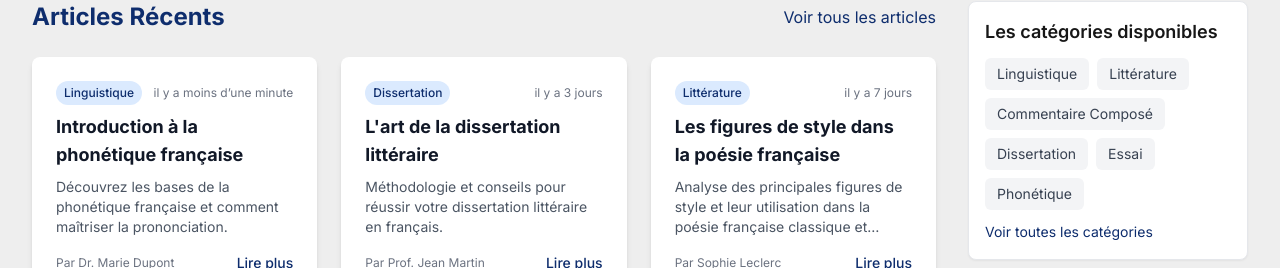
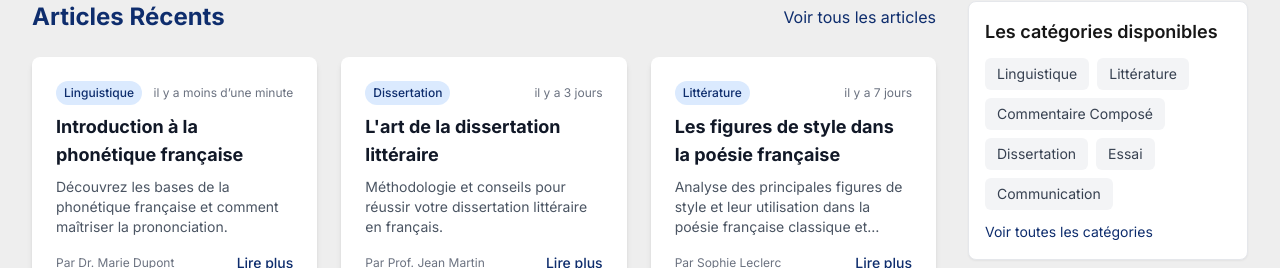
Before and after one commit to SouhaiBusiness/frstudies, a Next.js app: page / in a window 1280 px wide. Shown: the part 725-993 px from the top of the page. Built offline with nearby package versions, Linux system fonts and the light colour scheme; no server answers; the database is empty.

Commit message:
style updates...

```diff
--- a/app/about/page.tsx
+++ b/app/about/page.tsx
@@ -35,7 +35,7 @@ export default function AboutPage() {
 
             {/* Feature 1 */}
             <div className='flex items-start gap-6'>
-              <div className='bg-blue-600 rounded-full p-3 shrink-0'>
+              <div className='animation-scale bg-blue-600 rounded-full p-3 shrink-0'>
                 <svg
                   xmlns='http://www.w3.org/2000/svg'
                   width='24'
@@ -59,14 +59,14 @@ export default function AboutPage() {
                 <h3 className='text-xl font-bold mb-2'>Cours</h3>
                 <p className='text-gray-300'>
                   Cours conçus d'une manière accessible et rapides par semestre
-                  et par modules
+                  et par modules.
                 </p>
               </div>
             </div>
 
             {/* Feature 2 */}
             <div className='flex items-start gap-6'>
-              <div className='bg-blue-600 rounded-full p-3 shrink-0'>
+              <div className='animation-scale bg-blue-600 rounded-full p-3 shrink-0'>
                 <svg
                   xmlns='http://www.w3.org/2000/svg'
                   width='24'
@@ -98,7 +98,7 @@ export default function AboutPage() {
 
             {/* Feature 3*/}
             <div className='flex items-start gap-6'>
-              <div className='bg-blue-600 rounded-full p-3 shrink-0'>
+              <div className='animation-scale bg-blue-600 rounded-full p-3 shrink-0'>
                 <svg
                   xmlns='http://www.w3.org/2000/svg'
                   width='24'
@@ -125,14 +125,14 @@ export default function AboutPage() {
                 </h3>
                 <p className='text-gray-300'>
                   Ressources pour des sujets spécialisés comme le Commentaire
-                  Composé et la Dissertation
+                  Composé et la Dissertation.
                 </p>
               </div>
             </div>
 
             {/* Feature 4*/}
             <div className='flex items-start gap-6'>
-              <div className='bg-blue-600 rounded-full p-3 shrink-0'>
+              <div className='animation-scale bg-blue-600 rounded-full p-3 shrink-0'>
                 <svg
                   xmlns='http://www.w3.org/2000/svg'
                   width='24'
@@ -157,14 +157,14 @@ export default function AboutPage() {
                 <h3 className='text-xl font-bold mb-2'>Blogs</h3>
                 <p className='text-gray-300'>
                   Une interface conviviale qui permet de trouver rapidement des
-                  ressources et des réflexions sur des sujets divers
+                  ressources et des réflexions sur des sujets divers sous forme d'articles.
                 </p>
               </div>
             </div>
 
             {/* Feature 5*/}
             <div className='flex items-start gap-6'>
-              <div className='bg-blue-600 rounded-full p-3 shrink-0'>
+              <div className='animation-scale bg-blue-600 rounded-full p-3 shrink-0'>
                 <svg
                   xmlns='http://www.w3.org/2000/svg'
                   width='24'
--- a/app/globals.css
+++ b/app/globals.css
@@ -105,3 +105,15 @@ body {
   outline: none;
   box-shadow: none;
 }
+
+.animation-scale{
+  animation: scale 5s linear infinite;
+}
+@keyframes scale{
+  0%{
+    transform: scale(1);
+  }
+  100%{
+    transform: scale(1.3);
+  }
+}
--- a/app/page.tsx
+++ b/app/page.tsx
@@ -26,15 +26,19 @@ const categories = [
   { name: "Commentaire Composé", href: "/commentaire-compose" },
   { name: "Dissertation", href: "/dissertation" },
   { name: "Essai", href: "/essai" },
-  { name: "Phonétique", href: "/linguistics/phonetics" },
-  { name: "Morphologie", href: "/linguistics/morphology" },
-  { name: "Syntaxe", href: "/linguistics/syntax" },
-  { name: "Sémantique", href: "/linguistics/semantics" },
-  { name: "Poésie", href: "/literature/poetry" },
-  { name: "Roman", href: "/literature/novel" },
-  { name: "Théâtre", href: "/literature/theater" },
-  { name: "Pédagogie", href: "/pédagogie/theater" },
-  { name: "Didactique", href: "/didactique/theater" },
+  { name: "Communication", href: "/didactique/theater" },
+  { name: "Pédagogie", href: "/pédagogie" },
+  { name: "Didactique", href: "/didactique" },
+  { name: "Psychologie", href: "/psychologie" },
+  { name: "Sociologie", href: "/sociologie" },
+  { name: "Philosophie", href: "/philosophie" },
+  { name: "Histoire des idées et de l'art", href: "/literature" },
+  { name: "Roman", href: "/literature" },
+  { name: "Théâtre", href: "/literature" },
+  { name: "Phonétique", href: "/linguistics" },
+  { name: "Morphosyntaxe", href: "/linguistics" },
+  { name: "Sémantique", href: "/linguistics/" },
+  { name: "Poésie", href: "/literature" },
 ]
 
 // Fallback articles data
```
